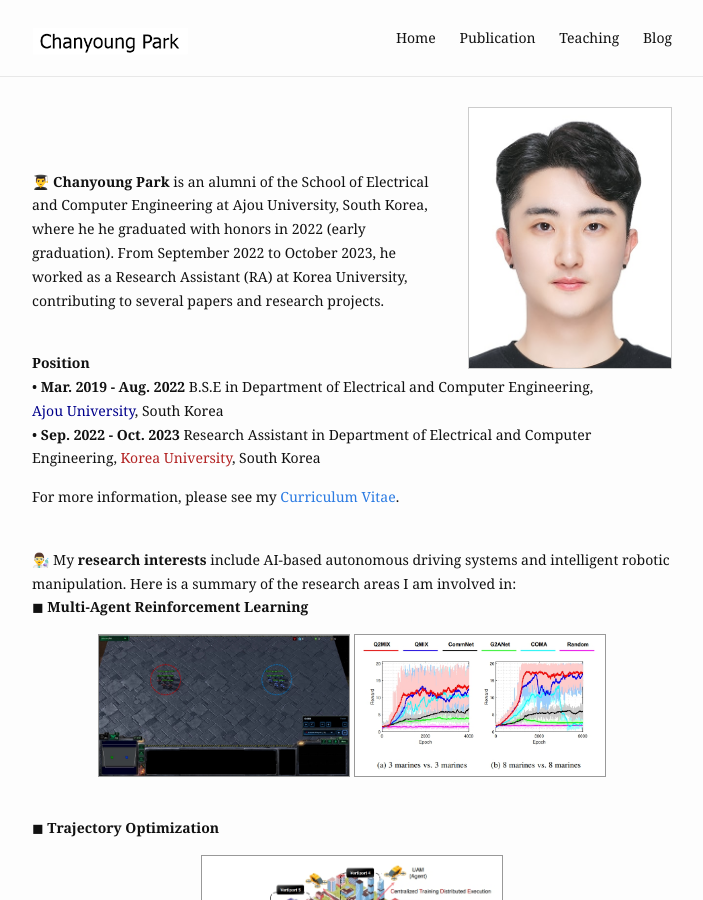
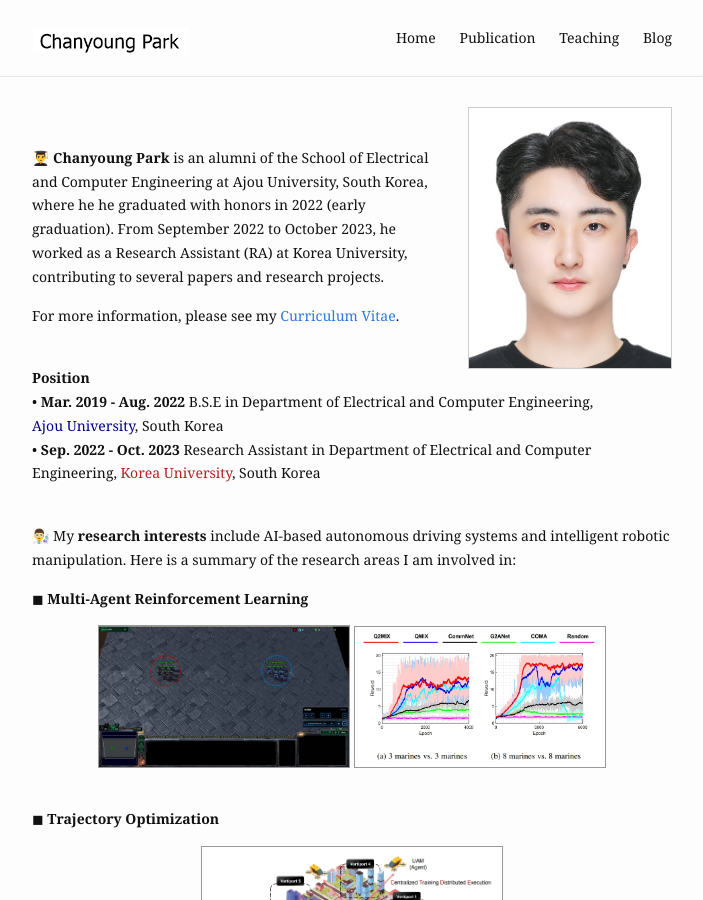
Before and after one commit to cosdeneb/cosdeneb.github.io, a Jekyll site: the page built from index.md, in a window 1280 px wide and 900 px high. Shown: the whole window, without its empty margins (288-991 px from the left). Built offline with Jekyll 4.4.1, drawn with Linux system fonts in a browser that asks for light colours.

Commit message:
Update index.md

```diff
--- a/index.md
+++ b/index.md
@@ -5,10 +5,13 @@ profile_picture:
   alt: website picture
 ---
 <br/>
-<br/>
+<p>
+  👨‍🎓 <b>Chanyoung Park</b> is an alumni of the School of Electrical and Computer Engineering at Ajou University, South Korea, where he he graduated with honors in 2022 (early graduation). From September 2022 to October 2023, he worked as a Research Assistant (RA) at Korea University, contributing to several papers and research projects.
+</p>
 
 <p>
-  👨‍🎓 <b>Chanyoung Park</b> is an alumni of the School of Electrical and Computer Engineering at Ajou University, South Korea, where he he graduated with honors in 2022 (early graduation). From September 2022 to October 2023, he worked as a Research Assistant (RA) at Korea University, contributing to several papers and research projects.
+  For more information, please see my <a href="https://drive.google.com/file/d/1cDvkoG54rEfbhQQ5oOQe9zONiINBogdN/view?usp=sharing">Curriculum Vitae</a>.
+</p>
 
 <p>
   <br/>
@@ -20,9 +23,6 @@ profile_picture:
   • <b>Sep. 2022 - Oct. 2023</b> Research Assistant in Department of Electrical and Computer Engineering,   <font color='#b22222'>Korea University</font>, South Korea
 </p>
 
-<p>
-  For more information, please see my <a href="https://drive.google.com/file/d/1cDvkoG54rEfbhQQ5oOQe9zONiINBogdN/view?usp=sharing">Curriculum Vitae</a>.
-</p>
 
 <br/>
 👨‍🔬 My <b>research interests</b> include AI-based autonomous driving systems and intelligent robotic manipulation. Here is a summary of the research areas I am involved in:
```
